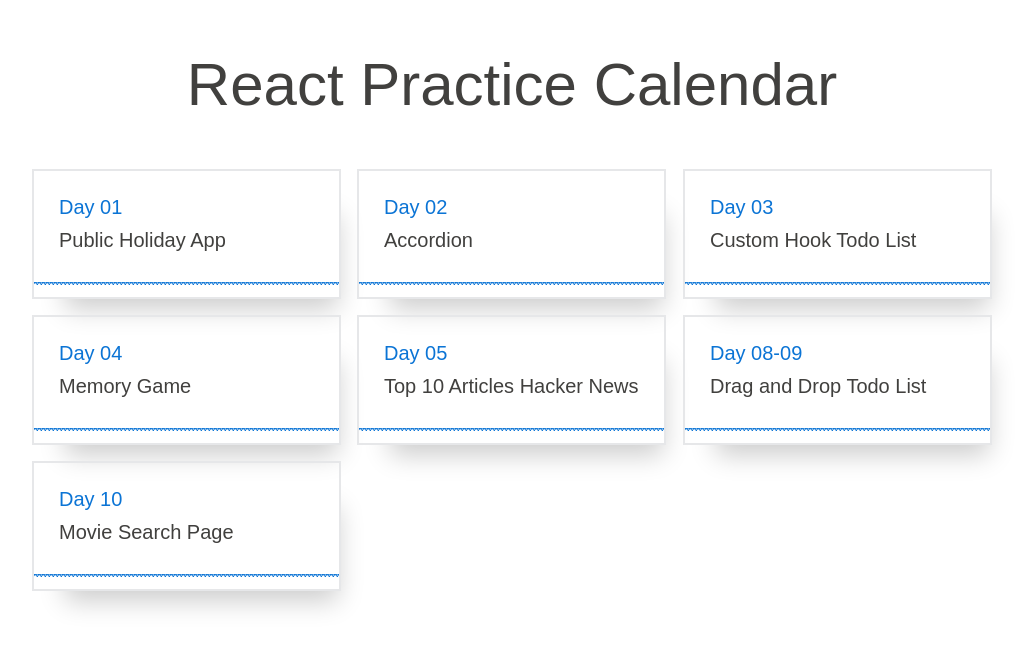
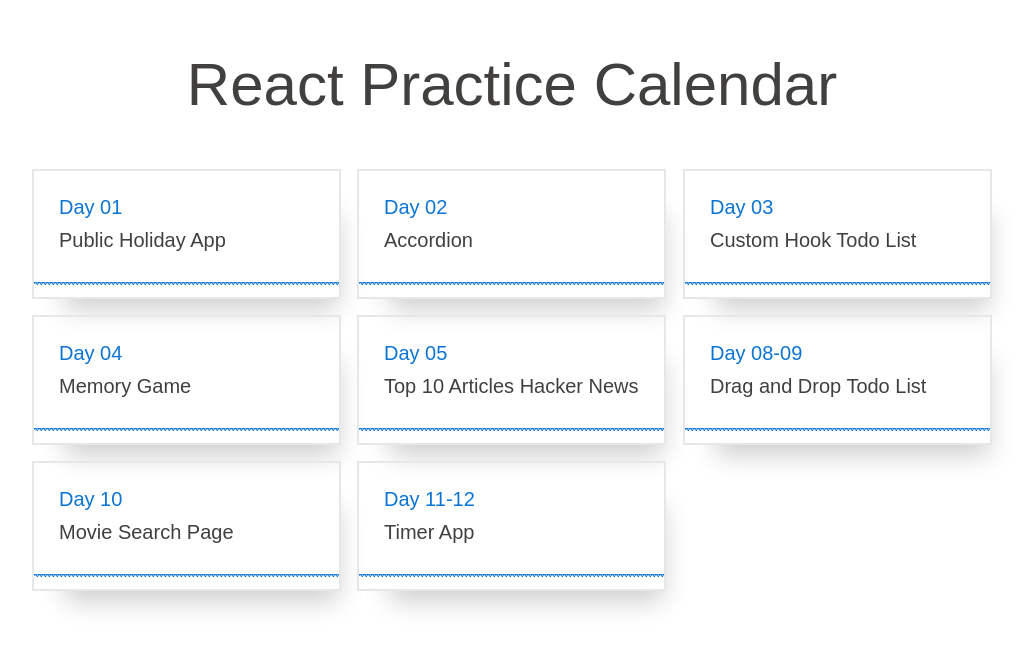
Before and after one commit to nasrul21/react-practice, a React (Vite) app: page / in a window 1280 px wide. Shown: the top 648 px of the page, without its empty margins (128-1157 px from the left). Built offline with nearby package versions, Linux system fonts and the light colour scheme; a web font is replaced by a local one.

Commit message:
feat(day-11-12): timer app

```diff
--- /dev/null
+++ b/11-12-timer-app/App.tsx
@@ -0,0 +1,51 @@
+import "./styles.css";
+import { useEffect, useMemo, useState } from "react";
+
+const DEFAULT_MINUTES = 1;
+
+export default function App() {
+  const [currentSeconds, setCurrentSeconds] = useState(DEFAULT_MINUTES * 60);
+  const [isRunning, setIsRunning] = useState(false);
+
+  const formattedTimer = useMemo(() => {
+    const minutes = Math.floor(currentSeconds / 60);
+    const seconds = currentSeconds % 60;
+    const paddedMinutes = String(minutes).padStart(2, '0');
+    const paddedSeconds = String(seconds).padStart(2, '0');
+
+    return `${paddedMinutes}:${paddedSeconds}`;
+  }, [currentSeconds]);
+
+  useEffect(() => {
+    if (currentSeconds <= 0) {
+      setIsRunning(false);
+    }
+
+    if (!isRunning || currentSeconds <= 0) return;
+
+    const timer = setTimeout(() => {
+      setCurrentSeconds(prev => prev - 1);
+    }, 1000);
+
+    return () => clearTimeout(timer);
+  }, [isRunning, currentSeconds]);
+
+  const onStart = () => setIsRunning(true);
+  const onStop = () => setIsRunning(false);
+  const onReset = () => {
+    setIsRunning(false);
+    setCurrentSeconds(DEFAULT_MINUTES * 60);
+  }
+
+  return (
+    <div className="container">
+      <h1>Timer App</h1>
+      <h2 className="timer">{formattedTimer}</h2>
+      <div className="btn-group">
+        <button onClick={onStart} disabled={isRunning}>Start</button>
+        <button onClick={onStop} disabled={!isRunning}>Stop</button>
+        <button onClick={onReset}>Reset</button>
+      </div>
+    </div>
+  )
+}
--- /dev/null
+++ b/11-12-timer-app/styles.css
@@ -0,0 +1,18 @@
+h1 {
+  text-align: center;
+}
+
+.timer {
+  text-align: center;
+}
+
+.btn-group {
+  display: flex;
+  flex-direction: row;
+  justify-content: center;
+  gap: 32px;
+}
+
+.btn-group button {
+  min-width: 120px;
+}
--- a/routes.jsx
+++ b/routes.jsx
@@ -5,6 +5,7 @@ import { default as MemoryGame } from './04-memory-game/App';
 import { default as TopArticlesHackerNews } from './05-top-articles-hacker-news/App';
 import { default as DragAndDropTodoList } from './08-09-drag-and-drop-todo-list/App';
 import { default as MovieSearchPage } from './10-movie-search-page/App';
+import { default as TimerApp } from './11-12-timer-app/App';
 
 export default {
   '01-public-holiday-app': {
@@ -41,5 +42,10 @@ export default {
     title: "Day 10",
     appName: "Movie Search Page",
     component: MovieSearchPage
+  },
+  '11-12-timer-app': {
+    title: "Day 11-12",
+    appName: "Timer App",
+    component: TimerApp
   }
 }
```
